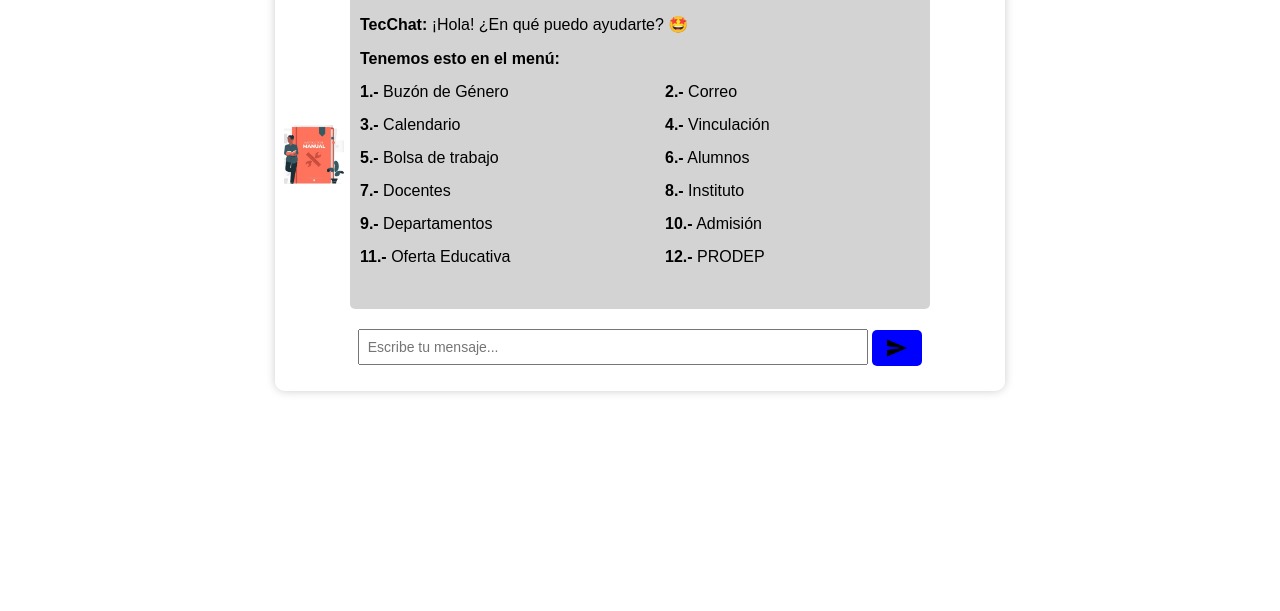
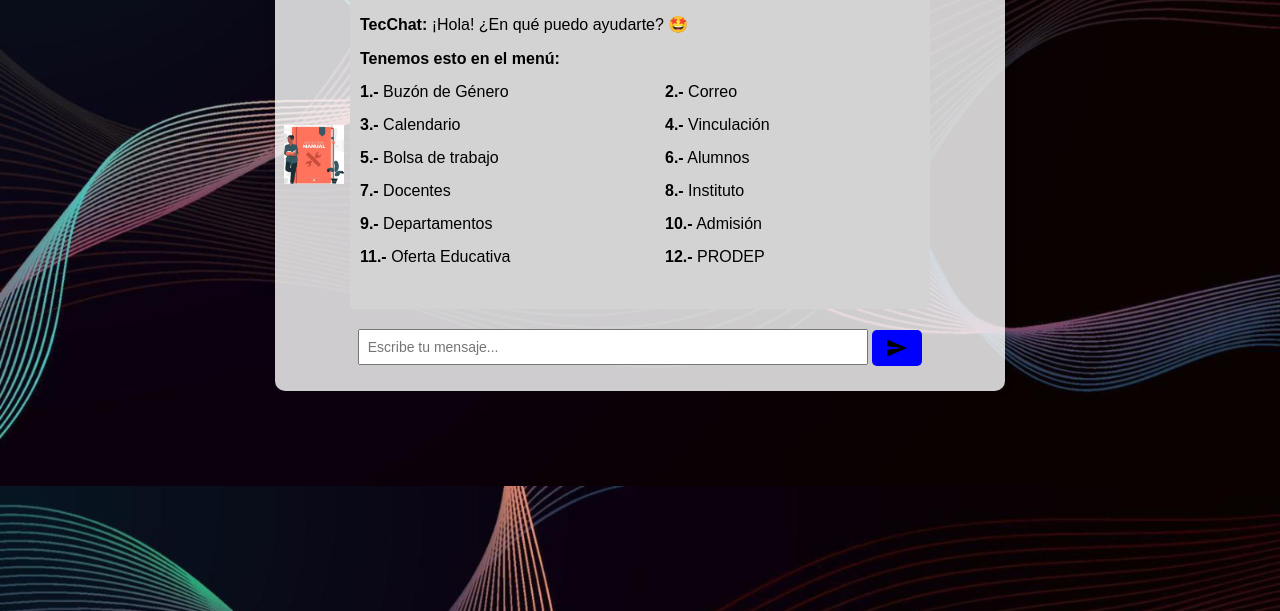
Before and after one commit to RafaelCanales55/TeChat, a plain HTML site: page index.html in a window 1280 px wide. Shown: the part 189-800 px from the top of the page. Drawn offline with Linux system fonts and the light colour scheme.

Commit message:
Update in.css

```diff
--- a/css/in.css
+++ b/css/in.css
@@ -1,5 +1,5 @@
 body {
-            background-image: url('./images/Lo1.jpeg');
+            background-image: url('../images/Lo1.jpeg');
             background-size: cover;
             background-position: center;
             font-family: Arial, sans-serif;
```
